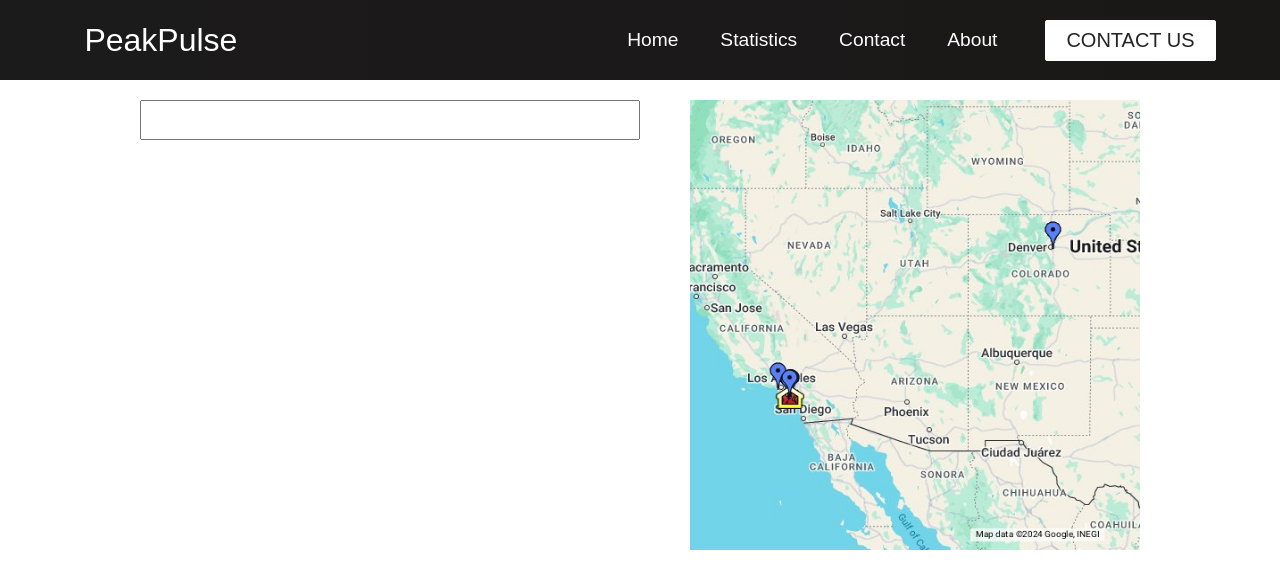
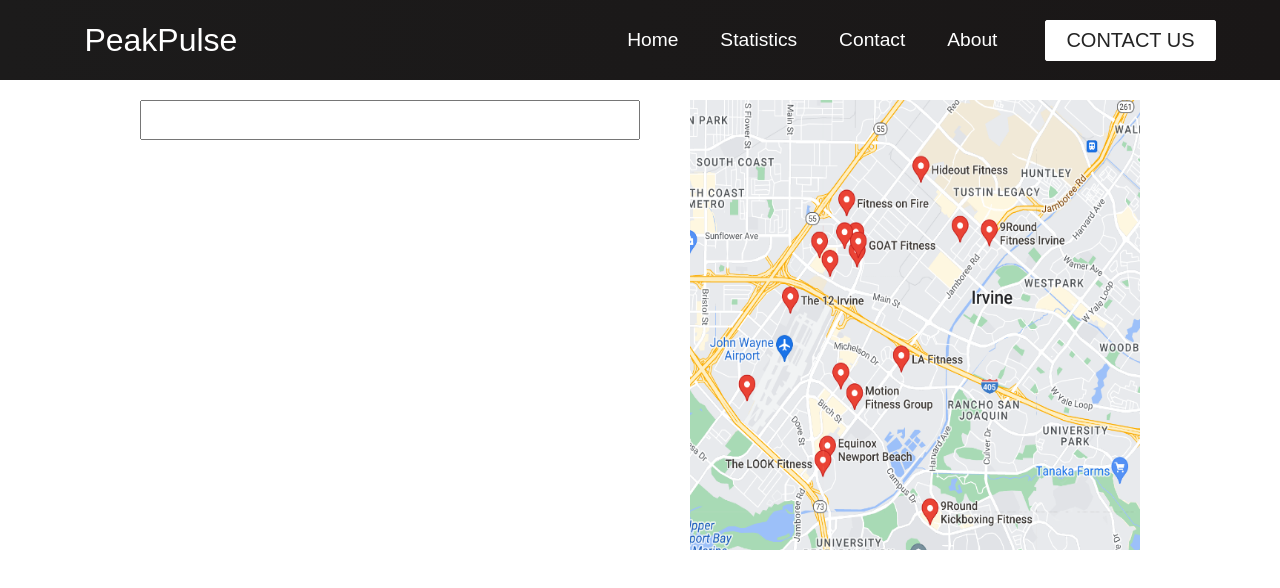
Before and after one commit to UziReigns/YepTeam-PeakPulse, a React (Vite) app in the folder PeakPulse/: page / in a window 1280 px wide. Shown: the top 588 px of the page. Built offline with nearby package versions, Linux system fonts and the light colour scheme.

Commit message:
Added Image of Irvine to home

```diff
--- a/PeakPulse/src/Components/Searchlocation.jsx
+++ b/PeakPulse/src/Components/Searchlocation.jsx
@@ -10,7 +10,7 @@ function Searchlocation() {
                 <input></input>
                 <div id="location"></div>
             </div>
-            <img src='./src/assets/TempMap.jpg'></img>
+            <img src="./src/assets/Image-of-irvine.png"></img>
         </div>
   )
 }
```
Also changed, not shown: PeakPulse/src/assets/Image-of-irvine.png (added), PeakPulse/src/assets/TempMap.jpg (deleted).
